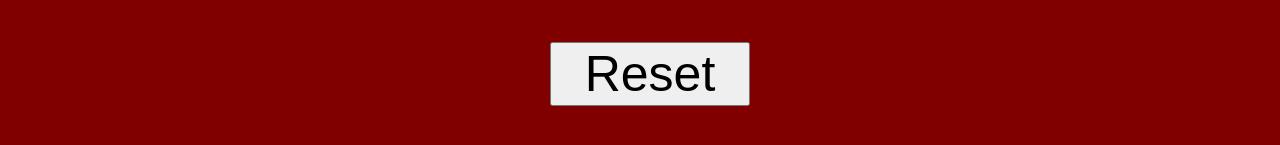
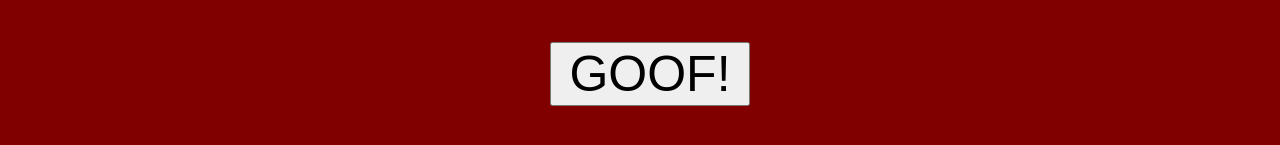
Before and after one commit to emilygarvey/Poof-Magazine-Gob-Bluth-1531947617709, a plain HTML site: page index.html in a window 1280 px wide. Shown: the part 857-1002 px from the top of the page. Drawn offline with Linux system fonts and the light colour scheme.

Commit message:
Created using Popcode: https://popcode.org

```diff
--- a/index.html
+++ b/index.html
@@ -99,7 +99,7 @@
             </div>
         </div>
         <div class="reset">
-            <button class="r">Reset</button>
+            <button class="r">GOOF!</button>
         </div>
 
 
```
